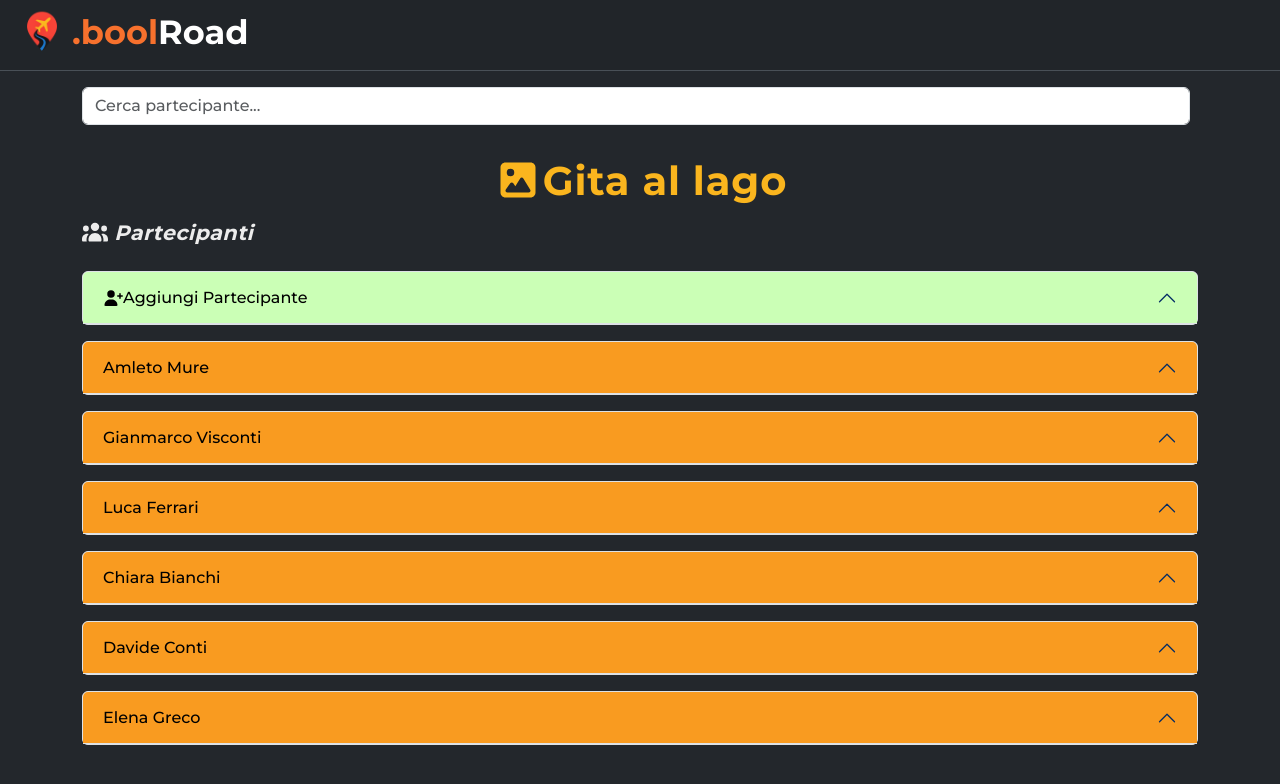
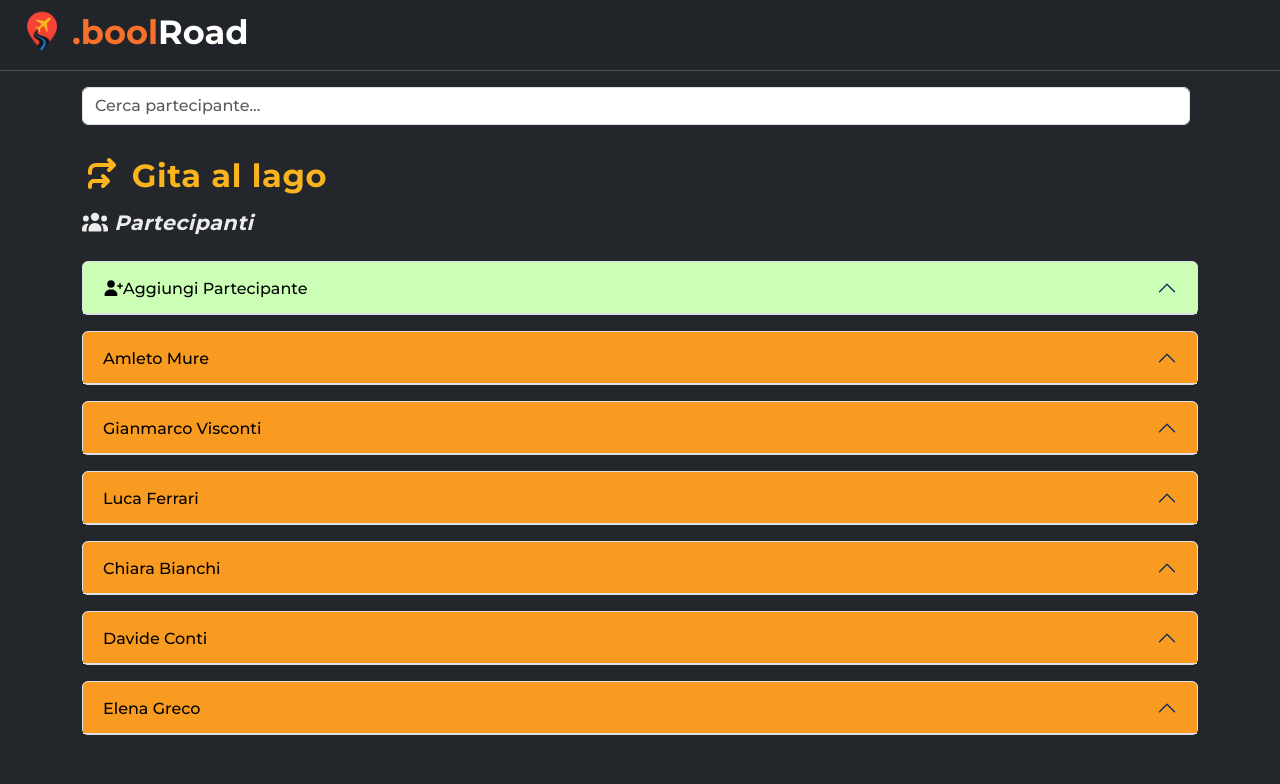
Before and after one commit to Johnnyfromtheblock4/boolroad, a React (Vite) app: page /trips/1 in a window 1280 px wide. Shown: the top 784 px of the page. Built offline with nearby package versions, Linux system fonts and the light colour scheme.

Commit message:
[UPD] Style (final-commit)

```diff
--- a/src/pages/DetailTrip.jsx
+++ b/src/pages/DetailTrip.jsx
@@ -7,6 +7,7 @@ import "../styles/DetailTrip.css";
 import { faUsers } from "@fortawesome/free-solid-svg-icons";
 import { FontAwesomeIcon } from "@fortawesome/react-fontawesome";
 import { faImage } from "@fortawesome/free-solid-svg-icons";
+import { faArrowsTurnRight } from "@fortawesome/free-solid-svg-icons";
 
 const DetailTrip = () => {
   const { id } = useParams();
@@ -62,7 +63,7 @@ const DetailTrip = () => {
 
       {/* Participant */}
       <div className="col-12">
-        <h1 className="my-3"><FontAwesomeIcon icon={faImage} />{currentTrip.name}</h1>
+        <h2 className="my-3"><FontAwesomeIcon icon={faArrowsTurnRight} />  {currentTrip.name}  </h2>
         <h3>
           <FontAwesomeIcon icon={faUsers} /> Partecipanti
         </h3>
--- a/src/styles/DetailTrip.css
+++ b/src/styles/DetailTrip.css
@@ -1,5 +1,5 @@
-h1 {
-	text-align: center;
+h2 {
+	text-align: start;
 	font-weight: 700;
 	letter-spacing: 0.02em;
 	color: #FAB51E;
--- a/src/styles/HomePage.css
+++ b/src/styles/HomePage.css
@@ -21,6 +21,10 @@ body {
 .slate-card:hover {
   box-shadow: 0 6px 24px rgba(44, 62, 80, 0.16);
   transform: translateY(-3px);
+}
+
+.slate-card:hover .card-title .fw-semibold {
+  color: #faa21f;
 }
 
 .slate-img {
@@ -67,5 +71,5 @@ h3 {
 }
 
 .card-text.fw-semibold.fs-6{
-  color: #faa21f;
+  color: #F7712D;
 }
```
